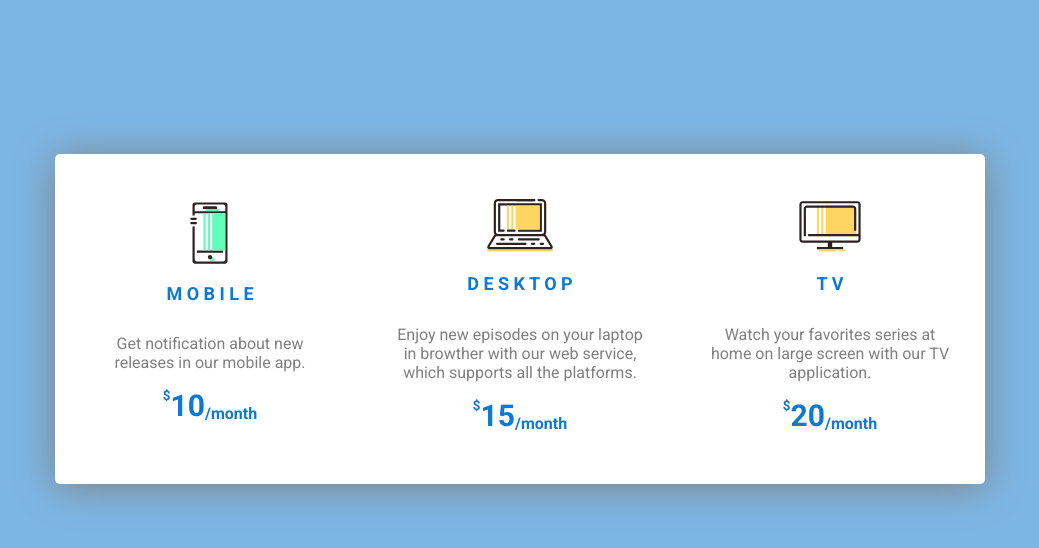
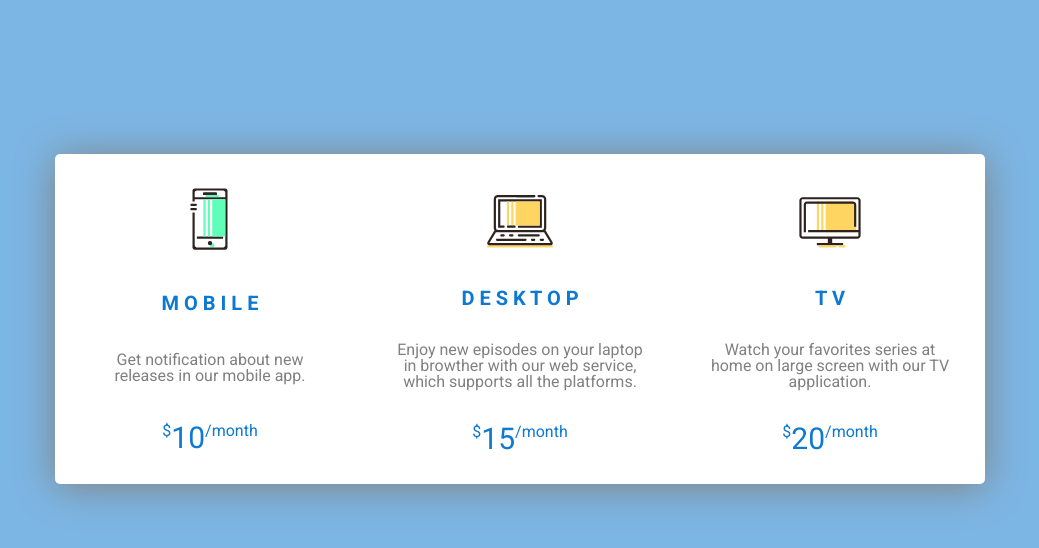
Before and after one commit to theoHiver/lea-theo-hiver-projet-integration-1, a plain HTML site: page design/index.html in a window 1280 px wide. Shown: the whole page, without its empty margins (120-1159 px from the left). Drawn offline with Linux system fonts and the light colour scheme.

Commit message:
Ajout d'un reset css

```diff
--- a/design/index.html
+++ b/design/index.html
@@ -24,7 +24,7 @@
                 <strong class="strong">
                     <sup>$</sup>
                     <span class="span">10</span>
-                    <p>/month</p>
+                    <p class="price-month">/month</p>
                 </strong>
             </div>
         </section>
@@ -36,7 +36,7 @@
                 <strong class="strong">
                     <sup>$</sup>
                     <span class="span">15</span>
-                    <p>/month</p>
+                    <p class="price-month">/month</p>
                 </strong>
             </div>
         </section>
@@ -48,7 +48,7 @@
                 <strong class="strong">
                     <sup>$</sup>
                     <span class="span">20</span>
-                    <p>/month</p>
+                    <p class="price-month">/month</p>
                 </strong>
             </div>
         </section>
--- a/design/style.css
+++ b/design/style.css
@@ -1,3 +1,139 @@
+/* http://meyerweb.com/eric/tools/css/reset/
+   v2.0 | 20110126
+   License: none (public domain)
+*/
+
+html,
+body,
+div,
+span,
+applet,
+object,
+iframe,
+h1,
+h2,
+h3,
+h4,
+h5,
+h6,
+p,
+blockquote,
+pre,
+a,
+abbr,
+acronym,
+address,
+big,
+cite,
+code,
+del,
+dfn,
+em,
+img,
+ins,
+kbd,
+q,
+s,
+samp,
+small,
+strike,
+strong,
+sub,
+sup,
+tt,
+var,
+b,
+u,
+i,
+center,
+dl,
+dt,
+dd,
+ol,
+ul,
+li,
+fieldset,
+form,
+label,
+legend,
+table,
+caption,
+tbody,
+tfoot,
+thead,
+tr,
+th,
+td,
+article,
+aside,
+canvas,
+details,
+embed,
+figure,
+figcaption,
+footer,
+header,
+hgroup,
+menu,
+nav,
+output,
+ruby,
+section,
+summary,
+time,
+mark,
+audio,
+video {
+    margin: 0;
+    padding: 0;
+    border: 0;
+    font-size: 100%;
+    font: inherit;
+    vertical-align: baseline;
+}
+
+/* HTML5 display-role reset for older browsers */
+article,
+aside,
+details,
+figcaption,
+figure,
+footer,
+header,
+hgroup,
+menu,
+nav,
+section {
+    display: block;
+}
+
+body {
+    line-height: 1;
+}
+
+ol,
+ul {
+    list-style: none;
+}
+
+blockquote,
+q {
+    quotes: none;
+}
+
+blockquote:before,
+blockquote:after,
+q:before,
+q:after {
+    content: '';
+    content: none;
+}
+
+table {
+    border-collapse: collapse;
+    border-spacing: 0;
+}
+
 body {
     display: flex;
     justify-content: center;
@@ -23,7 +159,7 @@ section {
     margin: 20px;
     padding: 10px;
     align-items: center;
-    justify-content: center;
+    justify-content: space-between;
     border-radius: 5px;
     font-size: 12px;
 }
@@ -37,6 +173,11 @@ img {
     width: 70px;
 }
 
+h2 {
+    font-size: 20px;
+    font-weight: bold;
+}
+
 h2,
 div {
     color: rgb(13, 121, 209);
@@ -45,7 +186,12 @@ div {
 .text {
     text-align: center;
     color: grey;
-    font-size: small;
+    font-size: 16px;
+}
+
+.text-price {
+    display: flex;
+    flex-direction: row;
     font-size: 16px;
 }
 
@@ -59,9 +205,7 @@ div {
     font-size: 30px;
 }
 
-.text-price {
+.price-month {
     display: flex;
-    flex-direction: row;
-    font-size: 12.5px;
-    font-size: 16px;
+    align-items: baseline;
 }
```
